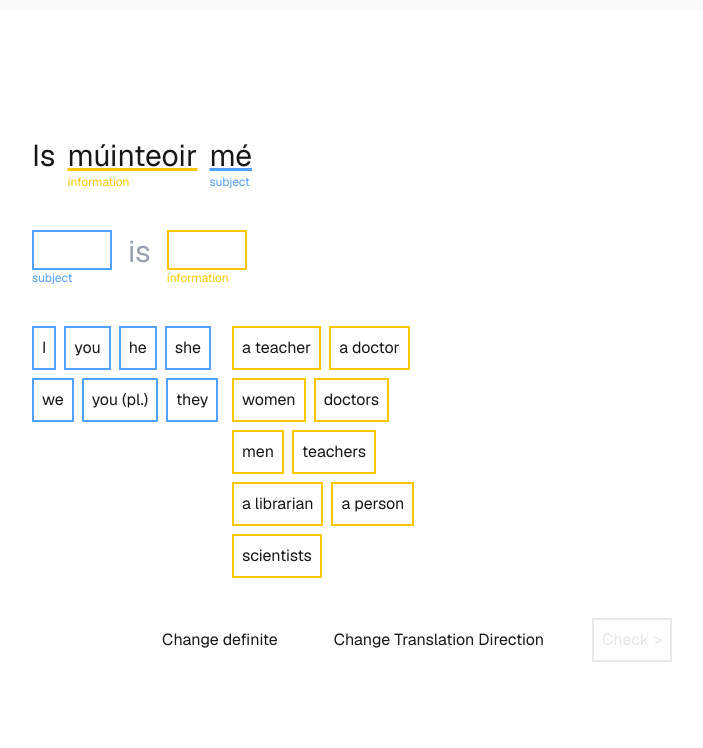
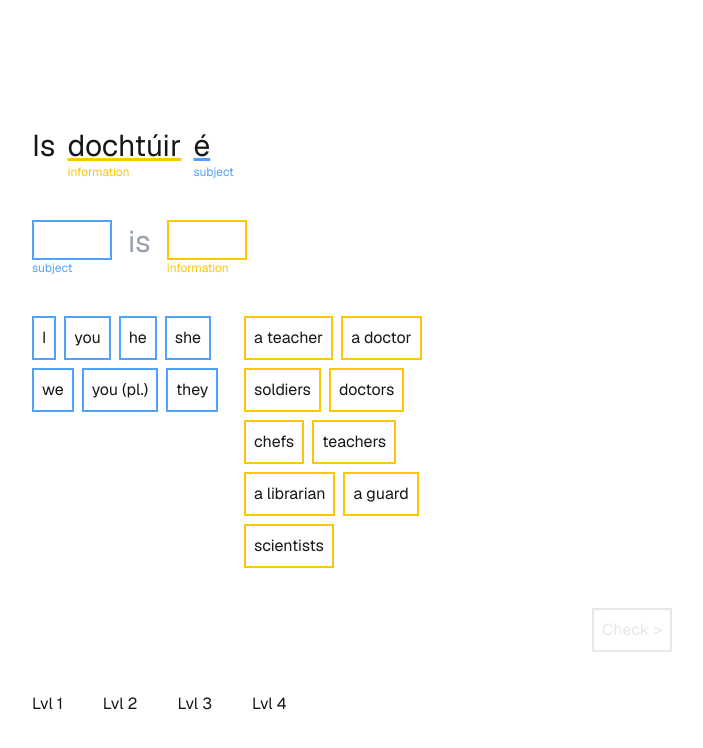
Before and after one commit to an-spideog/an-chopail, a Next.js app: page / in a window 1280 px wide. Shown: the top 748 px of the page, without its empty margins (288-991 px from the left). Built offline with nearby package versions, Linux system fonts and the light colour scheme.

Commit message:
added simple level buttons plus english-to-irish for definite noun subjects

```diff
--- a/app/components/AnswerArea.tsx
+++ b/app/components/AnswerArea.tsx
@@ -6,6 +6,7 @@ type Props = {
   chosenInfo: Noun;
   chosenSubject: Noun;
   nounSubject: boolean;
+  chosenSubSubject: Noun;
 };
 
 export default function AnswerArea({
@@ -13,7 +14,9 @@ export default function AnswerArea({
   chosenInfo,
   chosenSubject,
   nounSubject,
+  chosenSubSubject,
 }: Props) {
+  const showSubSub = irish && nounSubject;
   if (irish) {
     return (
       <div className="flex gap-3 text-3xl">
@@ -25,6 +28,15 @@ export default function AnswerArea({
           </div>
           <div className="text-xs text-yellow-400">information</div>
         </div>
+
+        {showSubSub && (
+          <div className="flex-col">
+            <div className="border-2 border-blue-300 border-solid min-w-20 min-h-10 p-1">
+              {chosenSubSubject.irish}
+            </div>
+            <div className="text-xs text-blue-300">sub-subject</div>
+          </div>
+        )}
 
         <div>
           <div className="border-2 border-blue-400 border-solid min-w-20 min-h-10 p-1">
--- a/app/page.tsx
+++ b/app/page.tsx
@@ -1,5 +1,5 @@
 "use client";
-import { useState } from "react";
+import { useEffect, useState } from "react";
 import CheckButton from "./components/CheckButton";
 import InputTable from "./components/InputTable";
 import { chooseRandom } from "./util";
@@ -10,6 +10,7 @@ import {
   nounSubjectChoices,
   possibleInfoChoices,
   possibleSubjectChoices,
+  possibleSubsubs,
 } from "./words";
 
 export default function Home() {
@@ -26,15 +27,22 @@ export default function Home() {
     gender: Gender.Masculine,
   };
 
-  const [realSubject, setRealSubject] = useState(possibleSubjectChoices[0]);
-  const [realInfo, setRealInfo] = useState(possibleInfoChoices[0]);
+  const [realSubject, setRealSubject] = useState(emptyChoice);
+  const [realInfo, setRealInfo] = useState(emptyChoice);
   const [chosenSubject, setChosenSubject] = useState(emptyChoice);
   const [chosenInfo, setChosenInfo] = useState(emptyChoice);
   const [result, setResult] = useState(ExerciseResult.None);
+  const [chosenSubsub, setChosenSubsub] = useState(emptyChoice);
 
   // Testing options
   const [irishToEnglish, setIrishToEnglish] = useState(true);
   const [nounSubjects, setNounSubjects] = useState(false);
+
+  const showSubsubTable = !irishToEnglish && nounSubjects;
+
+  useEffect(() => {
+    goNext();
+  }, []);
 
   function chooseInfo(info: Noun) {
     setResult(ExerciseResult.None);
@@ -54,15 +62,23 @@ export default function Home() {
     setChosenSubject(subject);
   }
 
+  function chooseSubsub(subsub: Noun) {
+    setResult(ExerciseResult.None);
+    if (subsub.irish == chosenSubsub.irish) {
+      setChosenSubsub(emptyChoice);
+      return;
+    }
+
+    setChosenSubsub(subsub);
+  }
+
   function checkAnswer() {
     const correct =
       realSubject.irish === chosenSubject.irish &&
       realInfo.irish === chosenInfo.irish;
     if (correct) {
-      console.log("answer correct");
       setResult(ExerciseResult.Correct);
     } else {
-      console.log("answer incorrect");
       setResult(ExerciseResult.Incorrect);
     }
   }
@@ -79,12 +95,11 @@ export default function Home() {
     });
   }
 
-  function goNext(nounSubjects: boolean = false) {
+  function goNext(ns: boolean = nounSubjects) {
+    console.log("ns: ", ns);
     let subject = realSubject;
     let info = realInfo;
-    const subjectList = nounSubjects
-      ? nounSubjectChoices
-      : possibleSubjectChoices;
+    const subjectList = ns ? nounSubjectChoices : possibleSubjectChoices;
     while (
       subject.count != info.count ||
       (subject == realSubject && info == realInfo)
@@ -98,6 +113,27 @@ export default function Home() {
     setResult(ExerciseResult.None);
     setChosenInfo(emptyChoice);
     setChosenSubject(emptyChoice);
+    setChosenSubsub(emptyChoice);
+  }
+
+  function goToLevel(level: number) {
+    if (level == 1) {
+      setIrishToEnglish(true);
+      setNounSubjects(false);
+      goNext(false);
+    } else if (level == 2) {
+      setIrishToEnglish(false);
+      setNounSubjects(false);
+      goNext(false);
+    } else if (level == 3) {
+      setIrishToEnglish(true);
+      setNounSubjects(true);
+      goNext(true);
+    } else if (level == 4) {
+      setIrishToEnglish(false);
+      setNounSubjects(true);
+      goNext(true);
+    }
   }
 
   return (
@@ -109,21 +145,31 @@ export default function Home() {
           realSubject={realSubject}
           nounSubject={nounSubjects}
         />
+
         <AnswerArea
           irish={!irishToEnglish}
           chosenInfo={chosenInfo}
           chosenSubject={chosenSubject}
           nounSubject={nounSubjects}
+          chosenSubSubject={chosenSubsub}
         />
 
         {/* Input Table */}
-        <div className={`flex ${!irishToEnglish && "flex-row-reverse"}`}>
+        <div className={`flex ${!irishToEnglish && "flex-row-reverse"} gap-3`}>
           <InputTable
             irish={!irishToEnglish}
             list={nounSubjects ? nounSubjectChoices : possibleSubjectChoices}
             onClick={chooseSubject}
             color="border-blue-400"
           />
+          {showSubsubTable && (
+            <InputTable
+              irish={!irishToEnglish}
+              list={possibleSubsubs}
+              onClick={chooseSubsub}
+              color="border-blue-300"
+            />
+          )}
           <InputTable
             irish={!irishToEnglish}
             list={possibleInfoChoices}
@@ -135,15 +181,15 @@ export default function Home() {
         <div className="flex flex-row-reverse w-full gap-10">
           <CheckButton
             result={result}
-            goNext={goNext}
+            goNext={() => goNext()}
             checkAnswer={checkAnswer}
           />
-          <button className="p-2" onClick={switchLanguages}>
-            Change Translation Direction
-          </button>
-          <button className="p-2" onClick={changeDefinite}>
-            Change definite
-          </button>
+        </div>
+        <div className="flex flex-row w-full gap-10">
+          <button onClick={() => goToLevel(1)}>Lvl 1</button>
+          <button onClick={() => goToLevel(2)}>Lvl 2</button>
+          <button onClick={() => goToLevel(3)}>Lvl 3</button>
+          <button onClick={() => goToLevel(4)}>Lvl 4</button>
         </div>
       </main>
     </div>
--- a/app/util.ts
+++ b/app/util.ts
@@ -8,6 +8,10 @@ export function conjugateToBe(subject: Noun) {
   const eng = subject.english;
   if (eng == "I") {
     return "am";
+  }
+
+  if (eng == "you") {
+    return "are";
   }
 
   if (subject.count == Count.Plural) {
--- a/app/words.ts
+++ b/app/words.ts
@@ -1,4 +1,3 @@
-import { generateKey } from "crypto";
 import { Count, Gender, Noun } from "./noun";
 
 export const possibleSubjectChoices: Noun[] = [
@@ -45,10 +44,10 @@ export const possibleInfoChoices: Noun[] = [
     gender: Gender.Masculine,
   },
   {
-    english: "women",
-    irish: "mná",
+    english: "soldiers",
+    irish: "saighdiúirí",
     count: Count.Plural,
-    gender: Gender.Feminine,
+    gender: Gender.Masculine,
   },
   {
     english: "doctors",
@@ -57,8 +56,8 @@ export const possibleInfoChoices: Noun[] = [
     gender: Gender.Masculine,
   },
   {
-    english: "men",
-    irish: "fir",
+    english: "chefs",
+    irish: "cócairí",
     count: Count.Plural,
     gender: Gender.Masculine,
   },
@@ -75,8 +74,8 @@ export const possibleInfoChoices: Noun[] = [
     gender: Gender.Masculine,
   },
   {
-    english: "a person",
-    irish: "duine",
+    english: "a guard",
+    irish: "garda",
     count: Count.Singular,
     gender: Gender.Masculine,
   },
@@ -138,3 +137,19 @@ export const nounSubjectChoices: Noun[] = [
     gender: Gender.Masculine,
   },
 ];
+
+export const possibleSubsubs: Noun[] = [
+  {
+    english: "he",
+    irish: "é",
+    count: Count.Singular,
+    gender: Gender.Masculine,
+  },
+  {
+    english: "she",
+    irish: "í",
+    count: Count.Singular,
+    gender: Gender.Feminine,
+  },
+  { english: "they", irish: "iad", count: Count.Plural, gender: Gender.None },
+];
```
